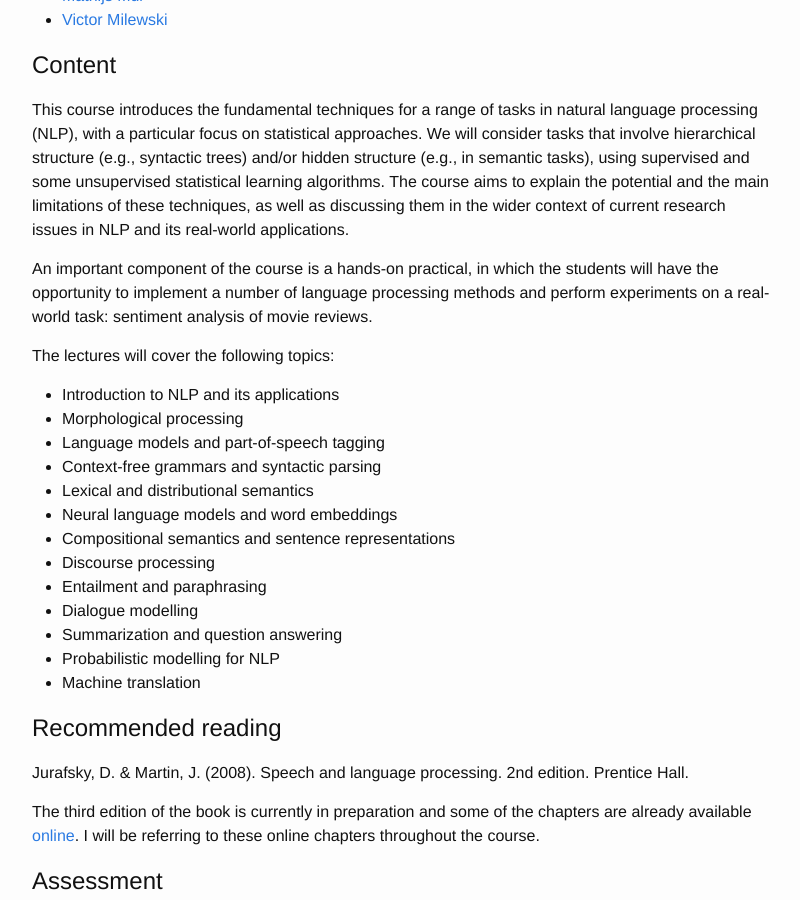
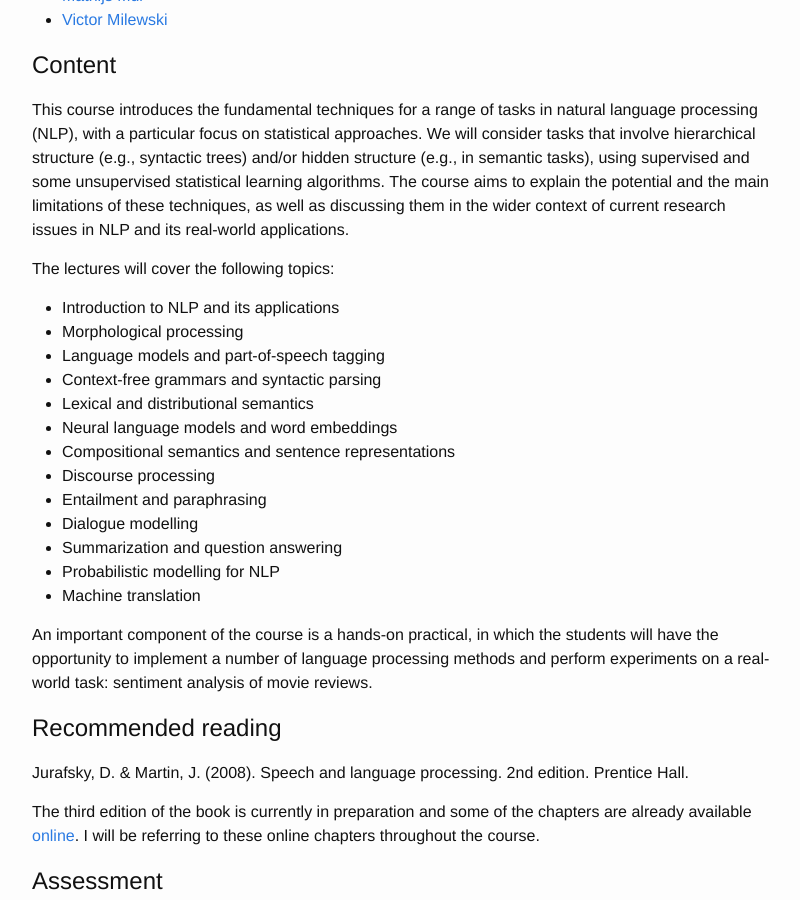
Before and after one commit to cl-illc/nlp1, a Jekyll site: the page built from index.md, in a window 1280 px wide and 900 px high, scrolled down 432 px. Shown: the whole window, without its empty margins (238-1038 px from the left). Built offline with Jekyll 4.4.1, drawn with Linux system fonts in a browser that asks for light colours; part of the change alters nothing that is shown.

```diff
--- a/index.md
+++ b/index.md
@@ -24,8 +24,6 @@ Teaching assistants:
 
 This course introduces the fundamental techniques for a range of tasks in natural language processing (NLP), with a particular focus on statistical approaches. We will consider tasks that involve hierarchical structure (e.g., syntactic trees) and/or hidden structure (e.g., in semantic tasks), using supervised and some unsupervised statistical learning algorithms. The course aims to explain the potential and the main limitations of these techniques, as well as discussing them in the wider context of current research issues in NLP and its real-world applications.
 
-An important component of the course is a hands-on practical, in which the students will have the opportunity to implement a number of language processing methods and perform experiments on a real-world task: sentiment analysis of movie reviews.
-
 The lectures will cover the following topics:
 
 - Introduction to NLP and its applications
@@ -42,6 +40,8 @@ The lectures will cover the following topics:
 - Probabilistic modelling for NLP
 - Machine translation
 
+An important component of the course is a hands-on practical, in which the students will have the opportunity to implement a number of language processing methods and perform experiments on a real-world task: sentiment analysis of movie reviews.
+
 ## Recommended reading
 
 Jurafsky, D. & Martin, J. (2008). Speech and language processing. 2nd edition. Prentice Hall.
```
